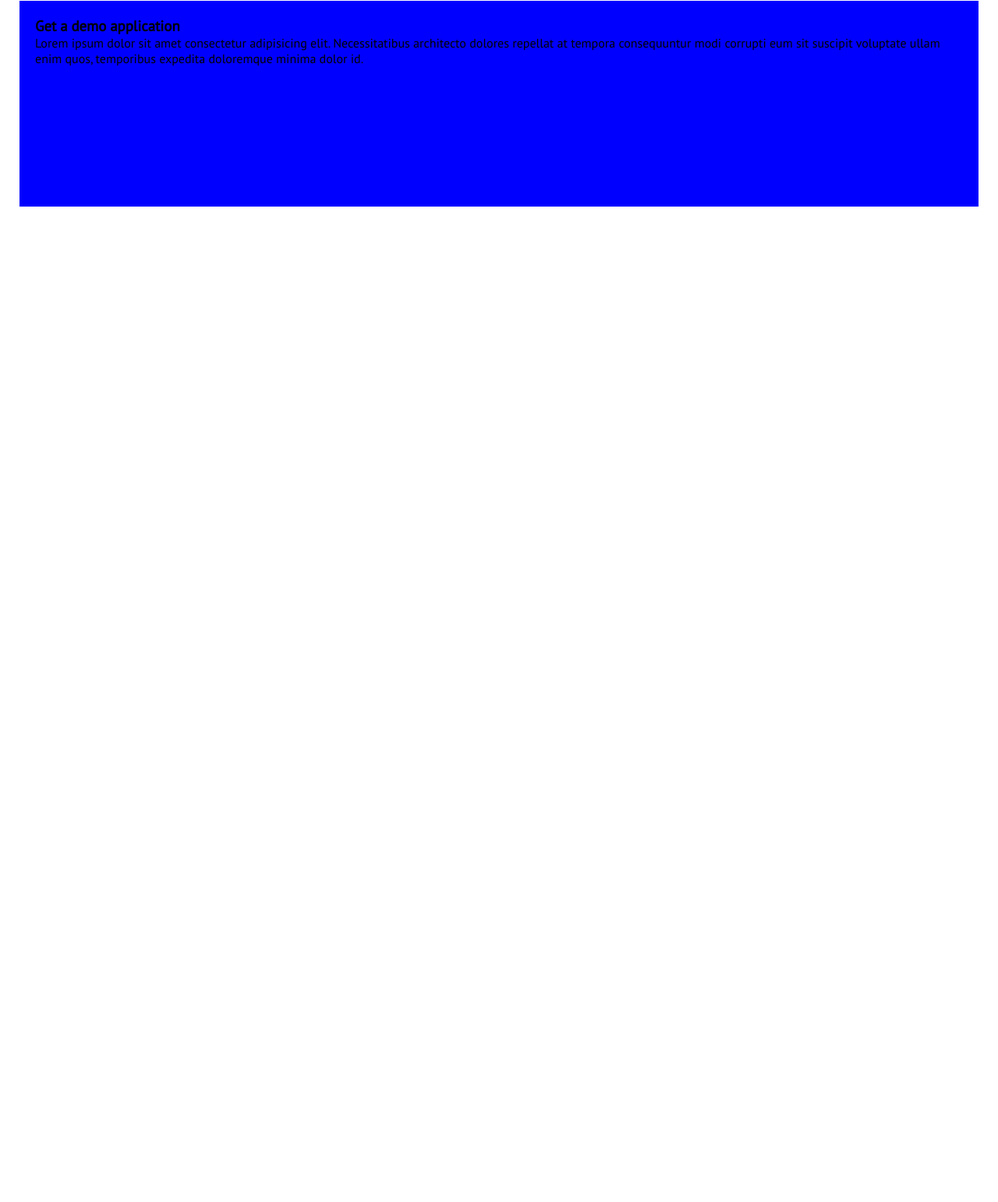
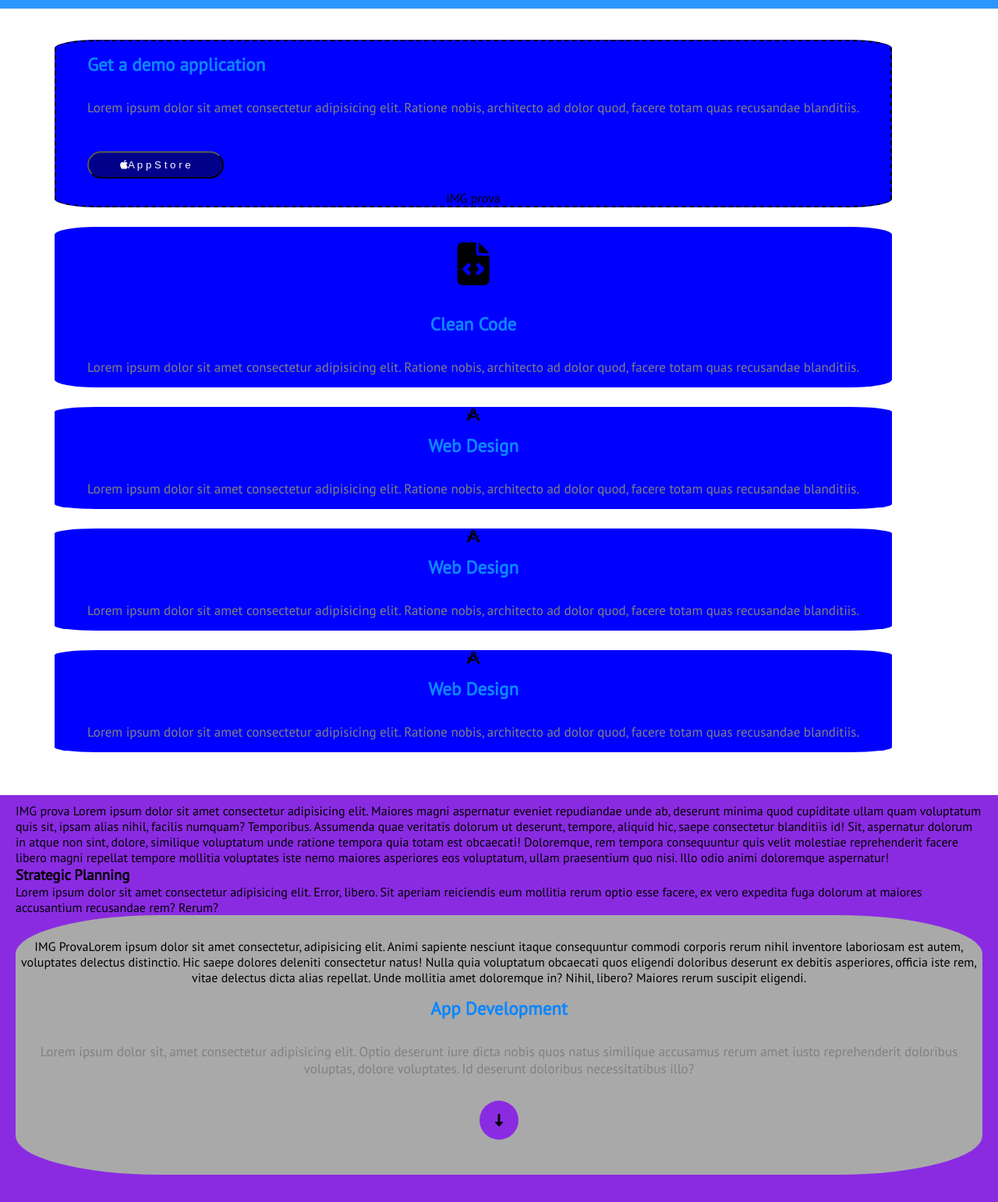
Before and after one commit to VictorGiuliano/htmlcss-responsive-layout, a plain HTML site: page index.html in a window 1280 px wide. Shown: the part 49-1591 px from the top of the page at 78% size. Before the commit the page ends 800 px from the top, so only its background shows below. Drawn offline with Linux system fonts and the light colour scheme.

Commit message:
Add second section

```diff
--- a/index.html
+++ b/index.html
@@ -26,18 +26,56 @@
             <div class="row">
                 <div class="column">
                     <div class="card">
-                        <h3>Get a demo application</h3>
-                        <p>Lorem ipsum dolor sit amet consectetur adipisicing elit. Necessitatibus architecto dolores repellat at tempora consequuntur modi corrupti eum sit suscipit voluptate ullam enim quos, temporibus expedita doloremque minima dolor id.</p>
+                        <h3 class="title-card">Get a demo application</h3>
+                        <p class="text-card">Lorem ipsum dolor sit amet consectetur adipisicing elit. Ratione nobis, architecto ad dolor quod, facere totam quas recusandae blanditiis.</p>
+                        <button class="button-card"> <i class="fa-brands fa-apple"></i>A p p   S t o r e</button>
+                        <div class="img-card">IMG prova </div>
                     </div>
-                    <div class="card"></div>
-                    <div class="card"></div>
-                    <div class="card"></div>
-                    <div class="card"></div>
+                    <div class="card">
+                        <i class="fa-solid fa-file-code"></i>
+                        <h3 class="title-card">Clean Code</h3>
+                        <p class="text-card">Lorem ipsum dolor sit amet consectetur adipisicing elit. Ratione nobis, architecto ad dolor quod, facere totam quas recusandae blanditiis.</p>
+                    </div>
+                    <div class="card">
+                        <i class="fa-solid fa-compass-drafting"></i>
+                        <h3 class="title-card">Web Design</h3>
+                        <p class="text-card">Lorem ipsum dolor sit amet consectetur adipisicing elit. Ratione nobis, architecto ad dolor quod, facere totam quas recusandae blanditiis.</p>
+                    </div>
+                    <div class="card">
+                        <i class="fa-solid fa-compass-drafting"></i>
+                        <h3 class="title-card">Web Design</h3>
+                        <p class="text-card">Lorem ipsum dolor sit amet consectetur adipisicing elit. Ratione nobis, architecto ad dolor quod, facere totam quas recusandae blanditiis.</p>
+                    </div>
+                    <div class="card">
+                        <i class="fa-solid fa-compass-drafting"></i>
+                        <h3 class="title-card">Web Design</h3>
+                        <p class="text-card">Lorem ipsum dolor sit amet consectetur adipisicing elit. Ratione nobis, architecto ad dolor quod, facere totam quas recusandae blanditiis.</p>
+                    </div>
                 </div>
             </div>
         </div>
+    </section>
+    <section>
+        <div class="container bkg-fuchsia">
+            <div class="img">IMG prova Lorem ipsum dolor sit amet consectetur adipisicing elit. Maiores magni aspernatur eveniet repudiandae unde ab, deserunt minima quod cupiditate ullam quam voluptatum quis sit, ipsam alias nihil, facilis numquam? Temporibus.
+            Assumenda quae veritatis dolorum ut deserunt, tempore, aliquid hic, saepe consectetur blanditiis id! Sit, aspernatur dolorum in atque non sint, dolore, similique voluptatum unde ratione tempora quia totam est obcaecati!
+            Doloremque, rem tempora consequuntur quis velit molestiae reprehenderit facere libero magni repellat tempore mollitia voluptates iste nemo maiores asperiores eos voluptatum, ullam praesentium quo nisi. Illo odio animi doloremque aspernatur!</div>
+            <h3>Strategic Planning</h3>
+            <p>Lorem ipsum dolor sit amet consectetur adipisicing elit. Error, libero. Sit aperiam reiciendis eum mollitia rerum optio esse facere, ex vero expedita fuga dolorum at maiores accusantium recusandae rem? Rerum?</p>
+            </p>
+        <div class="card cardone">
+            <div class="img"><p>IMG ProvaLorem ipsum dolor sit amet consectetur, adipisicing elit. Animi sapiente nesciunt itaque consequuntur commodi corporis rerum nihil inventore laboriosam est autem, voluptates delectus distinctio. Hic saepe dolores deleniti consectetur natus!
+            Nulla quia voluptatum obcaecati quos eligendi doloribus deserunt ex debitis asperiores, officia iste rem, vitae delectus dicta alias repellat. Unde mollitia amet doloremque in? Nihil, libero? Maiores rerum suscipit eligendi.</p>
+            </div>
+            <h3 class="title-card">App Development</h3>
+            <p class="text-card">Lorem ipsum dolor sit, amet consectetur adipisicing elit. Optio deserunt iure dicta nobis quos natus similique accusamus rerum amet iusto reprehenderit doloribus voluptas, dolore voluptates. Id deserunt doloribus necessitatibus illo?</p>
+            <div class="cerchietto bkg-fuchsia">
+                <i class="fa-solid fa-down-long"></i>
+            </div>
+        </div>
+        </div>
+    </section>
 
-    </section>
 
 
 
--- a/style.css
+++ b/style.css
@@ -12,16 +12,22 @@ body{
     min-width: 479px;
     padding:10px 20px;
 }
+.bkg-fuchsia{
+    background-color: blueviolet;
+}
+/* HEADER + NAVBAR */
 header {
     background-color: rgb(43, 151, 253);
     color: white;
     width: 100%;
+    height: 60px;
     position: fixed;
     top:0;
     left:0;
     z-index: 2;
 }
 .navbar {
+    padding:20px 25px;
     display: flex;
     align-items: center;
     justify-content: space-between;
@@ -29,12 +35,72 @@ header {
 .row{
     display: flex;
     flex-wrap: wrap;
+    margin-top: 30px;
 }
 .column{
     flex-direction: column;
-    padding:0px 5px;
+    padding: 20px 50px;
+
 }
+/* CARDS */
+
 .card{
+    text-align: center;
     background-color: blue;
-    padding:20px;
+    padding: 0px 40px;
+    border-radius: 5%;
+    margin-bottom:25px;
 }
+.card:first-child{
+    text-align: start;
+    padding: 0px 40px;
+    border-radius: 5%;
+    border: 2px black dashed;
+
+}
+.cardone{
+    background-color: darkgray;
+    border-radius: 15%;
+    display: flex;
+    flex-direction: column;
+    align-items: center;
+    padding: 30px 0px;
+}
+
+.fa-file-code{
+    font-size: 55px;
+    padding: 20px 0px;
+}
+.title-card{
+    font-size: 23px;
+    padding:15px 0px;
+    color: rgb(13, 134, 255);
+}
+.text-card{
+    font-size: 17px;
+    padding: 15px 0px;
+    margin-bottom: 15px;
+    color: grey;
+}
+.button-card{
+    height: 35px;
+    padding: 5px 40px;
+    margin: 15px 0px;
+    border-radius: 20px;
+    color: white;
+    background-color: darkblue;
+}
+.img-card{
+    text-align: center;
+    display: block;
+}
+.cerchietto{
+    height: 50px;
+    width: 50px;
+    border-radius: 50%;
+    margin-bottom: 15px;
+
+    display: flex;
+    justify-content: center;
+    align-items: center;
+}
```
